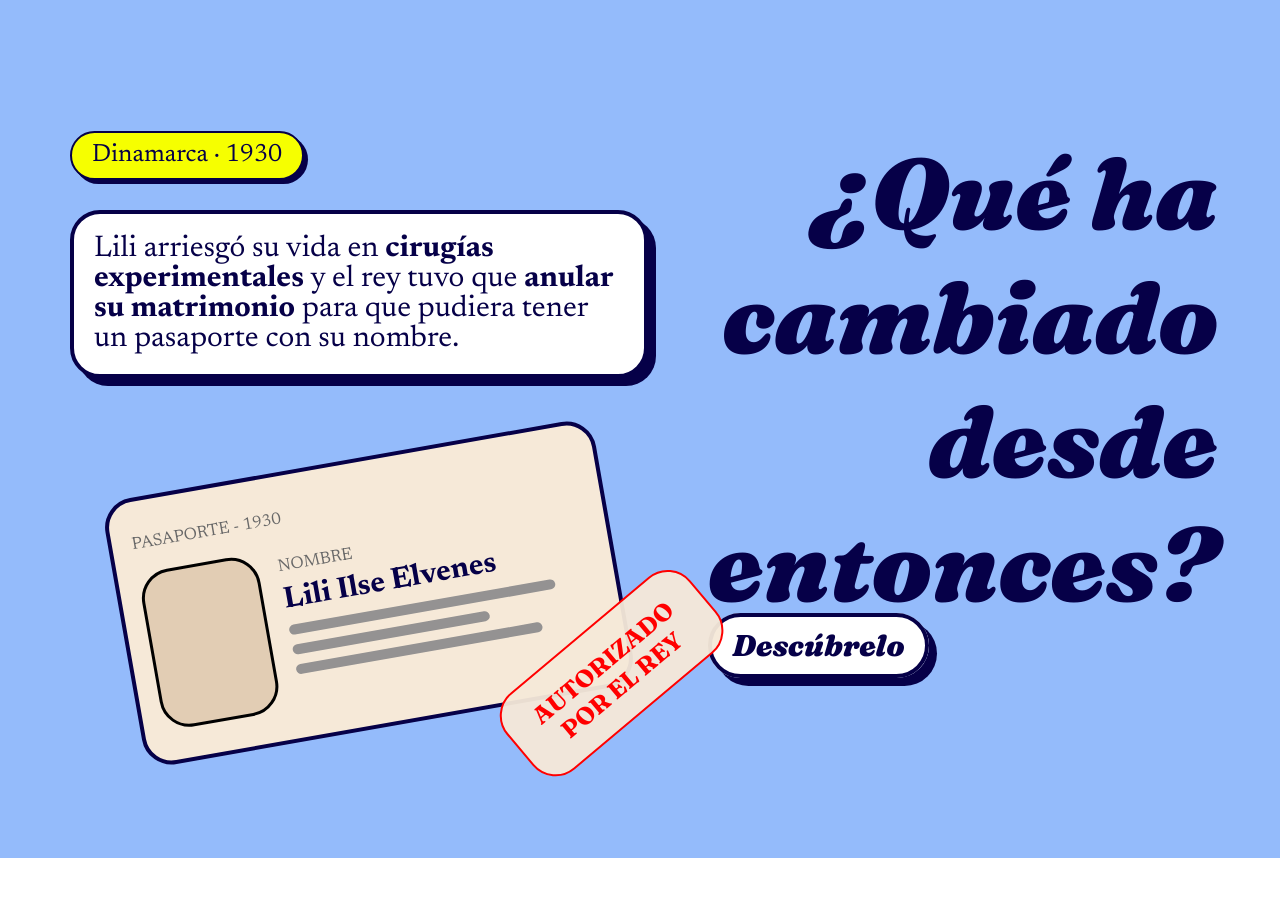
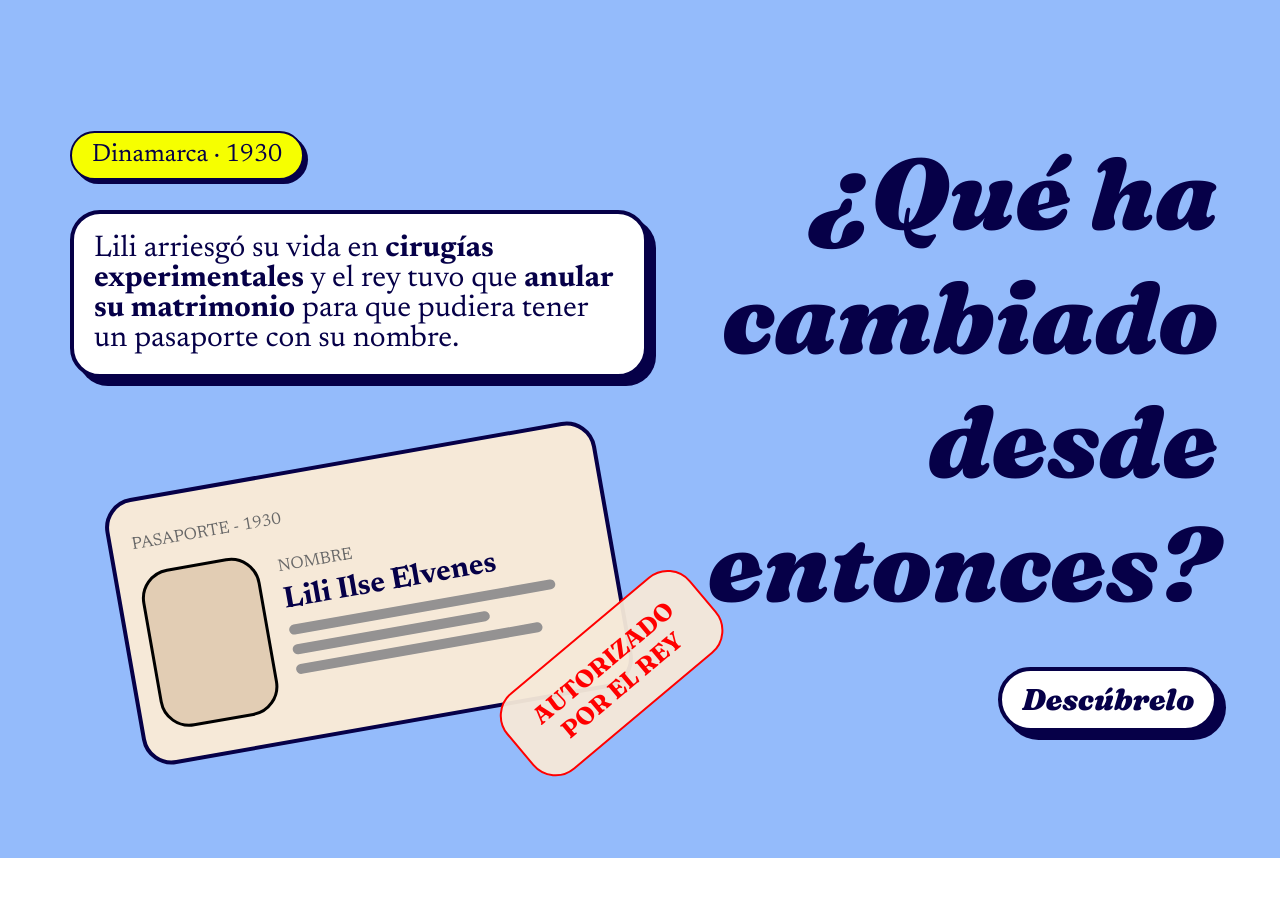
Before and after one commit to patriciamesouza/proyectoprimertri, a plain HTML site: page index.html in a window 1280 px wide. Shown: the part 2480-3377 px from the top of the page. Drawn offline with Linux system fonts and the light colour scheme.

Commit message:
style(conquistas): change button position

```diff
--- a/css/conquistas.css
+++ b/css/conquistas.css
@@ -110,3 +110,13 @@
     right: -100px;
     transform: rotate(-30deg);
 }
+
+.contenido__derecho{
+    display: flex;
+    flex-direction: column;
+    gap: 40px;
+}
+
+.btn__conquistas{
+    align-self: flex-end;
+}
--- a/index.html
+++ b/index.html
@@ -87,13 +87,13 @@
                         </div>
                         <div class="contenido__derecho">
                             <h2 class="conquistas__puente__h2">¿Qué ha cambiado desde entonces?</h2>
-                            <a href="#conquistas__timeline" class="btn">Descúbrelo</a>
+                            <a href="#conquistas__timeline" class="btn btn__conquistas">Descúbrelo</a>
                         </div>
                     </div>
                 </div>
             </section>
 
-            <section class="conquistas__timeline">
+            <section id="conquistas__timeline" class="conquistas__timeline">
                 <div class="contenido">
 
                 </div>
```
